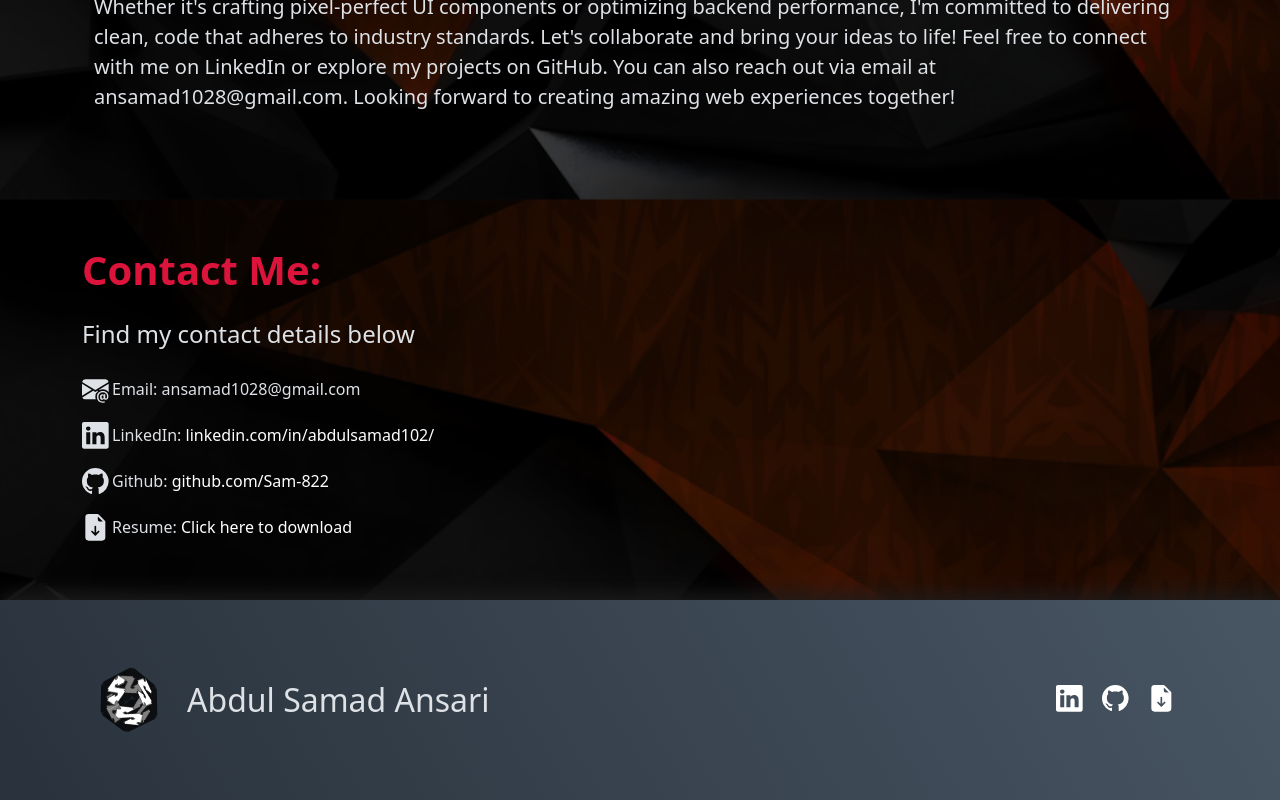
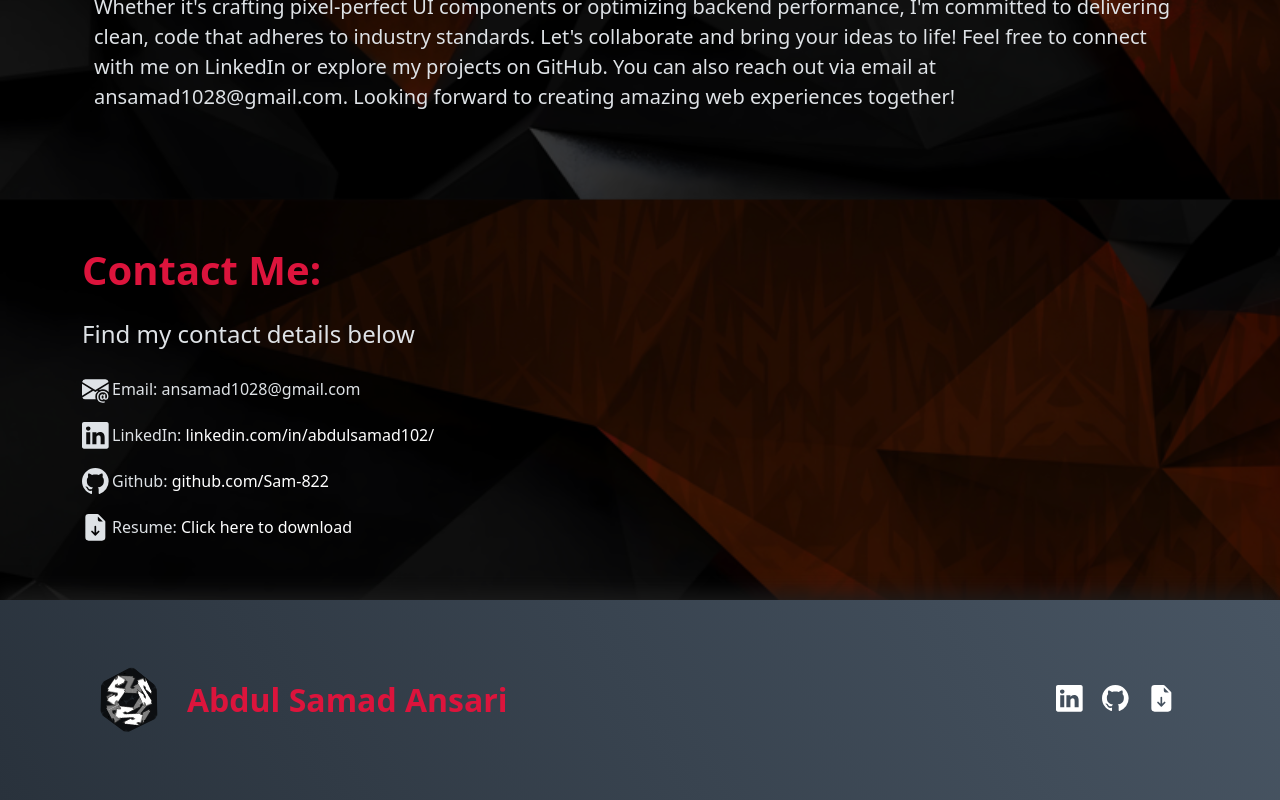
Before and after one commit to Sam-822/Portfolio2.0, a React (Vite) app: page / in a window 1280 px wide. Shown: the part 2317-3117 px from the top of the page. Built offline with nearby package versions, Linux system fonts and the light colour scheme.

Commit message:
changed footer

```diff
--- a/src/components/Footer.jsx
+++ b/src/components/Footer.jsx
@@ -18,7 +18,7 @@ const Footer = () => {
             <Logo />
           </Col>
           <Col xs={5} className="d-flex align-items-center">
-            <div id="footer-name" className="fs-2">
+            <div id="footer-name" className="fs-2 text-crimson">
               Abdul Samad Ansari
             </div>
           </Col>
```
Also changed, not shown: src/App.jsx (+7 -2 lines), src/App.css (line endings or trailing spaces).
